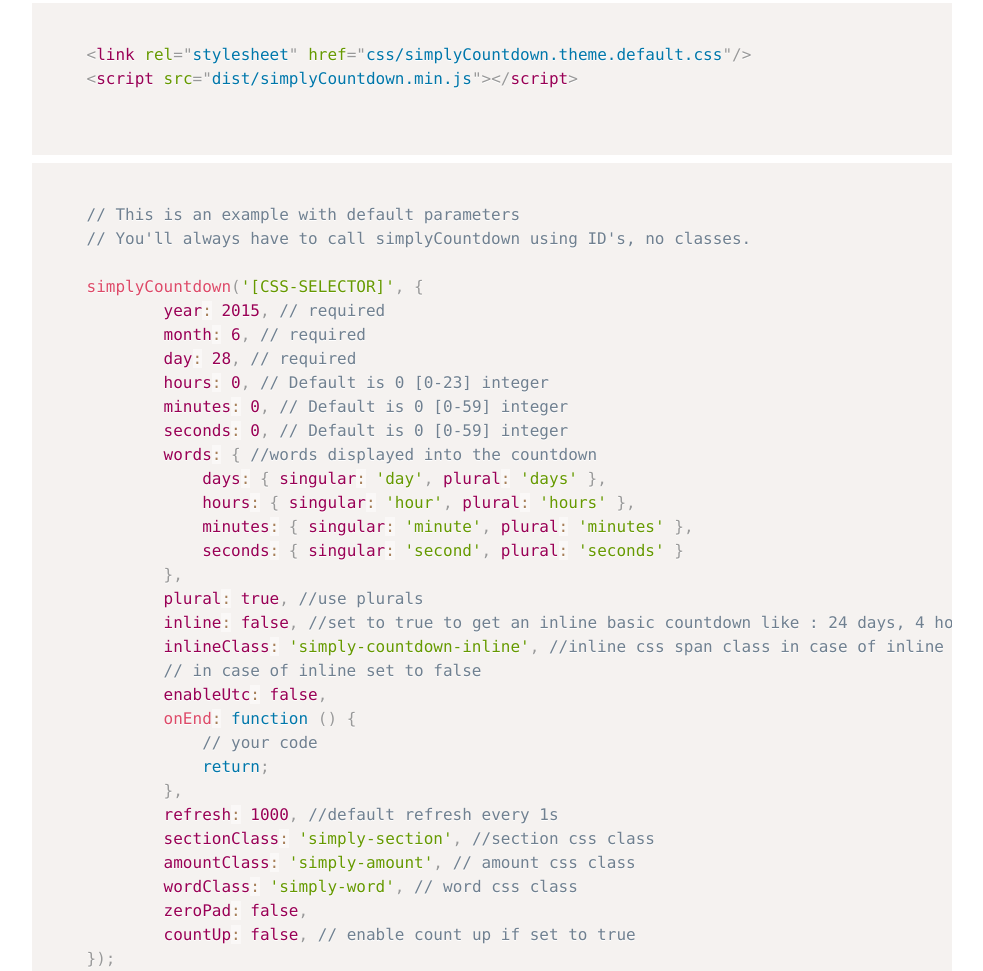
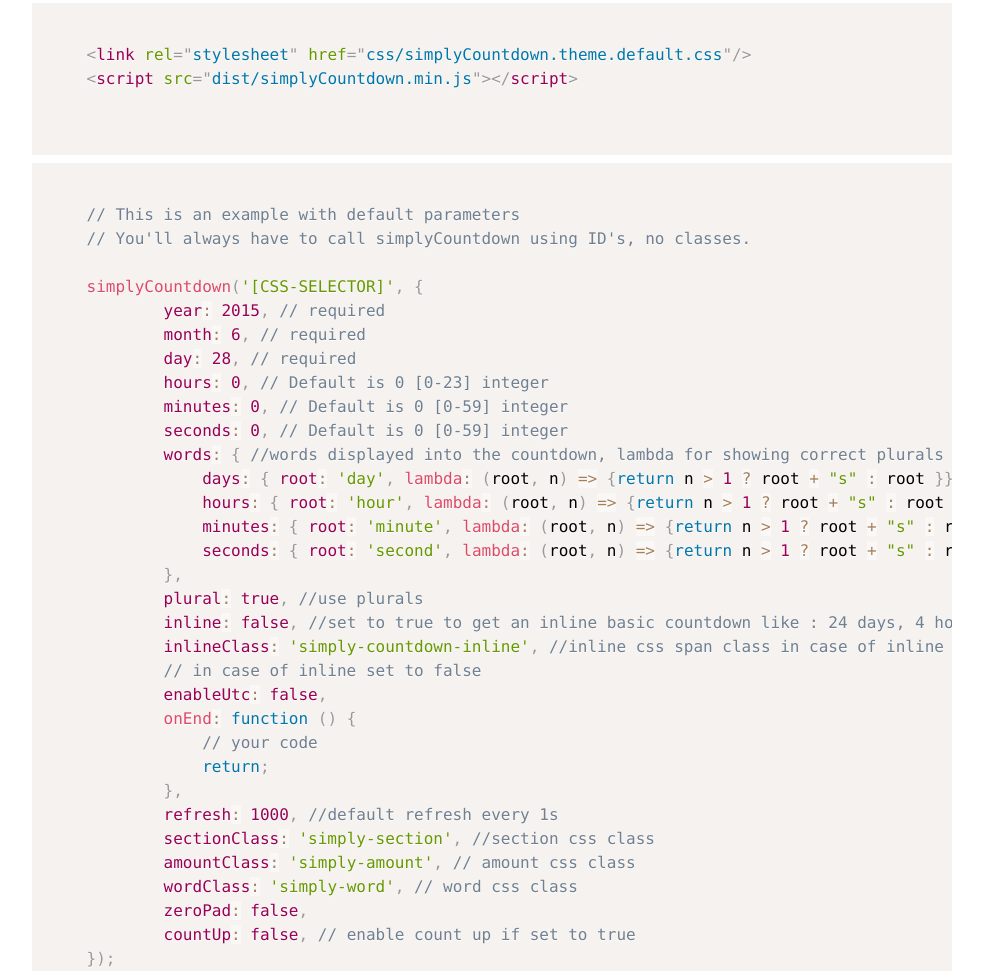
Before and after one commit to VincentLoy/simplyCountdown.js, a website: page index.html in a window 1280 px wide. Shown: the part 1194-2165 px from the top of the page, without its empty margins (148-1131 px from the left). Drawn offline with nearby package versions, Linux system fonts and the light colour scheme.

Commit message:
fix plurals in a generic way

```diff
--- a/dev/simplyCountdown.js
+++ b/dev/simplyCountdown.js
@@ -118,10 +118,10 @@
             minutes: 0,
             seconds: 0,
             words: {
-                days: { singular: 'day', plural: 'days' },
-                hours: { singular: 'hour', plural: 'hours' },
-                minutes: { singular: 'minute', plural: 'minutes' },
-                seconds: { singular: 'second', plural: 'seconds' }
+                days: {lambda: (root, n) => {return n > 1 ? root + "s" : root }, root: 'day'}
+              , hours: {lambda: (root, n) => {return n > 1 ? root + "s" : root }, root: 'hour'}
+              , minutes: {lambda: (root, n) => {return n > 1 ? root + "s" : root }, root: 'minute'}
+              , seconds: {lambda: (root, n) => {return n > 1 ? root + "s" : root }, root: 'second'}
             },
             plural: true,
             inline: false,
@@ -222,29 +222,16 @@
                     window.clearInterval(interval);
                     parameters.onEnd();
                 }
-
-                if (parameters.plural) {
-                    dayWord = days > 1
-                        ? parameters.words.days.plural
-                        : parameters.words.days.singular;
-
-                    hourWord = hours > 1
-                        ? parameters.words.hours.plural
-                        : parameters.words.hours.singular;
-
-                    minuteWord = minutes > 1
-                        ? parameters.words.minutes.plural
-                        : parameters.words.minutes.singular;
-
-                    secondWord = seconds > 1
-                        ? parameters.words.seconds.plural
-                        : parameters.words.seconds.singular;
-                } else {
-                    dayWord = parameters.words.days.singular;
-                    hourWord = parameters.words.hours.singular;
-                    minuteWord = parameters.words.minutes.singular;
-                    secondWord = parameters.words.seconds.singular;
-                }
+                let get_word = (obj, n) => {
+                    return obj.hasOwnProperty('lambda')
+                    ? obj.lambda(obj.root, n)
+                    : obj.root
+                };
+                let words = parameters.words;
+                dayWord = get_word(words.days, days);
+                hourWord = get_word(words.hours, hours);
+                minuteWord = get_word(words.minutes, minutes);
+                secondWord = get_word(words.seconds, seconds);
 
                 /* display an inline countdown into a span tag */
                 if (parameters.inline) {
--- a/index.html
+++ b/index.html
@@ -89,11 +89,11 @@
             hours: 0, // Default is 0 [0-23] integer
             minutes: 0, // Default is 0 [0-59] integer
             seconds: 0, // Default is 0 [0-59] integer
-            words: { //words displayed into the countdown
-                days: { singular: 'day', plural: 'days' },
-                hours: { singular: 'hour', plural: 'hours' },
-                minutes: { singular: 'minute', plural: 'minutes' },
-                seconds: { singular: 'second', plural: 'seconds' }
+            words: { //words displayed into the countdown, lambda for showing correct plurals
+                days: { root: 'day', lambda: (root, n) => {return n > 1 ? root + "s" : root }},
+                hours: { root: 'hour', lambda: (root, n) => {return n > 1 ? root + "s" : root }},
+                minutes: { root: 'minute', lambda: (root, n) => {return n > 1 ? root + "s" : root }},
+                seconds: { root: 'second', lambda: (root, n) => {return n > 1 ? root + "s" : root }}
             },
             plural: true, //use plurals
             inline: false, //set to true to get an inline basic countdown like : 24 days, 4 hours, 2 minutes, 5 seconds
```
Also changed, not shown: README.md.
